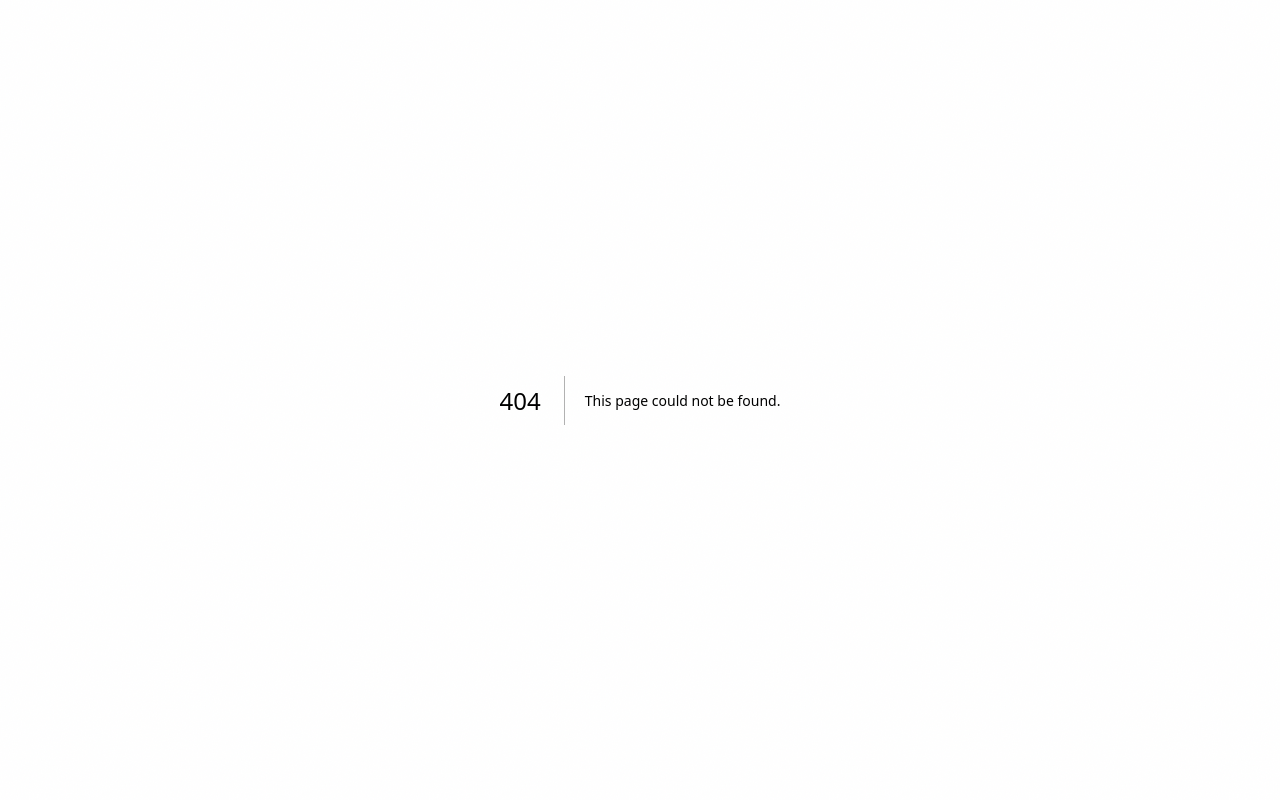
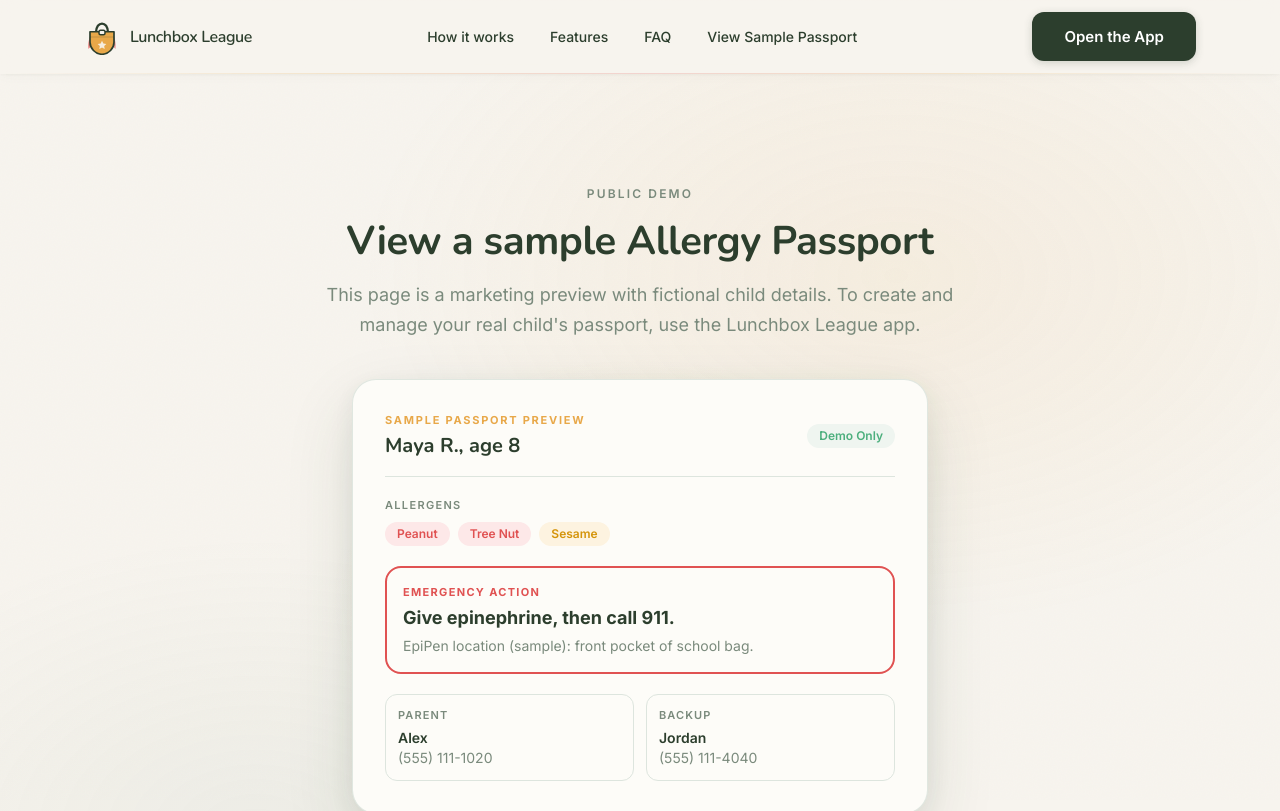
Before and after one commit to Formstone-Labs/lunchbox-league-site, a Next.js app: page /sample-passport in a window 1280 px wide. Before the commit this address had no page. Shown: the top 811 px of the page. Built offline with nearby package versions, Linux system fonts and the light colour scheme.

Commit message:
feat: add public website demo and separate from app auth flow

```diff
--- a/app/components/CTA.tsx
+++ b/app/components/CTA.tsx
@@ -163,38 +163,20 @@ export default function CTA() {
           </p>
         </div>
 
-        {/* Email signup form */}
-        <form
-          action="mailto:hello@lunchboxleague.com"
-          method="GET"
-          className="mx-auto mt-10 flex max-w-md flex-col gap-3 sm:flex-row animate-fade-up delay-100"
-        >
-          <input type="hidden" name="subject" value="Lunchbox League — early access" />
-          <input
-            type="email"
-            name="body"
-            placeholder="Your email address"
-            required
-            aria-label="Email address"
-            className="flex-1 rounded-2xl border bg-white px-5 py-3.5 text-[0.9375rem] outline-none transition-all placeholder:opacity-40 focus:ring-2"
-            style={{
-              borderColor: "rgba(221, 229, 222, 0.6)",
-              color: "var(--ll-ink)",
-              boxShadow: "0 2px 8px rgba(44, 62, 45, 0.04)",
-              // @ts-expect-error CSS custom property
-              "--tw-ring-color": "var(--ll-amber)",
-            }}
-          />
-          <button type="submit" className="ll-btn-hero whitespace-nowrap">
-            Join the League
-          </button>
-        </form>
+        <div className="mx-auto mt-10 flex max-w-2xl flex-wrap items-center justify-center gap-4 animate-fade-up delay-100">
+          <a href="https://app.lunchboxleague.com" className="ll-btn-hero">
+            Open the App
+          </a>
+          <a href="/sample-passport" className="ll-btn-secondary">
+            View Sample Passport
+          </a>
+        </div>
 
         <p
-          className="mt-4 text-xs animate-fade-up delay-200"
+          className="mx-auto mt-5 max-w-2xl text-xs animate-fade-up delay-200"
           style={{ color: "var(--ll-muted)" }}
         >
-          We only send the good stuff. Promise.
+          The website passport is a fictional sample preview. For real profiles, real caregivers, and real child safety data, open the app.
         </p>
       </div>
     </section>
--- a/app/components/Hero.tsx
+++ b/app/components/Hero.tsx
@@ -58,10 +58,14 @@ export default function Hero() {
               <Link href="https://app.lunchboxleague.com" className="ll-btn-hero">
                 Open the App
               </Link>
-              <Link href="#how-it-works" className="ll-btn-secondary">
-                See how it works
+              <Link href="/sample-passport" className="ll-btn-secondary">
+                View Sample Passport
               </Link>
             </div>
+
+            <p className="animate-fade-up delay-400 mt-4 text-sm" style={{ color: "var(--ll-muted)" }}>
+              The sample passport is a public preview with fictional details. The app is where families manage real accounts and real child data.
+            </p>
           </div>
 
           {/* --- Product-as-hero: Safety card mock --- */}
--- a/app/components/Nav.tsx
+++ b/app/components/Nav.tsx
@@ -116,6 +116,13 @@ export default function Nav() {
           >
             FAQ
           </Link>
+          <Link
+            href="/sample-passport"
+            className="rounded-lg px-4 py-2 text-sm font-medium transition-colors hover:bg-[var(--ll-amber-light)]"
+            style={{ color: "var(--ll-navy)" }}
+          >
+            View Sample Passport
+          </Link>
         </div>
 
         {/* CTA */}
--- /dev/null
+++ b/app/components/SamplePassportPreview.tsx
@@ -0,0 +1,81 @@
+export default function SamplePassportPreview() {
+  return (
+    <div className="relative mx-auto w-full max-w-xl">
+      <div
+        className="pointer-events-none absolute -inset-6 rounded-[28px]"
+        style={{
+          background:
+            "radial-gradient(ellipse at center, rgba(232,168,73,0.16) 0%, transparent 70%)",
+        }}
+      />
+
+      <article
+        className="relative overflow-hidden rounded-3xl border p-6 md:p-8"
+        style={{
+          background: "#FDFCF8",
+          borderColor: "rgba(221, 229, 222, 0.9)",
+          boxShadow:
+            "0 6px 24px rgba(44, 62, 45, 0.08), 0 28px 70px rgba(44, 62, 45, 0.12)",
+        }}
+      >
+        <header className="flex items-center justify-between gap-4 border-b pb-4" style={{ borderColor: "var(--ll-border)" }}>
+          <div>
+            <p className="text-[11px] font-bold uppercase tracking-[0.16em]" style={{ color: "var(--ll-amber)" }}>
+              Sample Passport Preview
+            </p>
+            <h2 className="mt-1 text-xl font-bold" style={{ color: "var(--ll-navy)", fontFamily: "var(--font-display)" }}>
+              Maya R., age 8
+            </h2>
+          </div>
+          <span className="rounded-full px-3 py-1 text-xs font-semibold" style={{ background: "var(--ll-sage-light)", color: "var(--ll-safe)" }}>
+            Demo Only
+          </span>
+        </header>
+
+        <section className="mt-5">
+          <p className="text-[11px] font-semibold uppercase tracking-[0.12em]" style={{ color: "var(--ll-muted)" }}>
+            Allergens
+          </p>
+          <div className="mt-2 flex flex-wrap gap-2">
+            {[
+              ["Peanut", "var(--ll-coral-light)", "var(--ll-coral)"],
+              ["Tree Nut", "var(--ll-coral-light)", "var(--ll-coral)"],
+              ["Sesame", "var(--ll-amber-light)", "var(--ll-caution)"],
+            ].map(([label, bg, color]) => (
+              <span key={label} className="rounded-full px-3 py-1 text-xs font-semibold" style={{ background: bg, color }}>
+                {label}
+              </span>
+            ))}
+          </div>
+        </section>
+
+        <section className="mt-5 rounded-2xl border-2 p-4" style={{ borderColor: "var(--ll-coral)" }}>
+          <p className="text-[11px] font-bold uppercase tracking-[0.12em]" style={{ color: "var(--ll-coral)" }}>
+            Emergency Action
+          </p>
+          <p className="mt-1 text-lg font-bold" style={{ color: "var(--ll-navy)" }}>
+            Give epinephrine, then call 911.
+          </p>
+          <p className="mt-1 text-sm" style={{ color: "var(--ll-muted)" }}>
+            EpiPen location (sample): front pocket of school bag.
+          </p>
+        </section>
+
+        <section className="mt-5 grid gap-3 sm:grid-cols-2">
+          {[
+            ["Parent", "Alex", "(555) 111-1020"],
+            ["Backup", "Jordan", "(555) 111-4040"],
+          ].map(([role, name, phone]) => (
+            <div key={role} className="rounded-xl border p-3" style={{ borderColor: "var(--ll-border)" }}>
+              <p className="text-[11px] font-semibold uppercase tracking-[0.1em]" style={{ color: "var(--ll-muted)" }}>
+                {role}
+              </p>
+              <p className="mt-1 text-sm font-semibold" style={{ color: "var(--ll-navy)" }}>{name}</p>
+              <p className="text-sm" style={{ color: "var(--ll-muted)" }}>{phone}</p>
+            </div>
+          ))}
+        </section>
+      </article>
+    </div>
+  );
+}
--- /dev/null
+++ b/app/sample-passport/page.tsx
@@ -0,0 +1,51 @@
+import Link from "next/link";
+import Nav from "../components/Nav";
+import Footer from "../components/Footer";
+import SamplePassportPreview from "../components/SamplePassportPreview";
+
+export default function SamplePassportPage() {
+  return (
+    <>
+      <Nav />
+      <main className="relative overflow-hidden py-20 md:py-28">
+        <div
+          className="pointer-events-none absolute inset-0"
+          style={{
+            background:
+              "radial-gradient(ellipse 60% 50% at 70% 20%, rgba(232,168,73,0.09) 0%, transparent 70%), radial-gradient(ellipse 55% 45% at 20% 75%, rgba(124,154,130,0.08) 0%, transparent 65%)",
+          }}
+        />
+
+        <div className="relative mx-auto max-w-6xl px-5">
+          <div className="mx-auto max-w-3xl text-center">
+            <p className="text-xs font-semibold uppercase tracking-[0.18em]" style={{ color: "var(--ll-muted)" }}>
+              Public demo
+            </p>
+            <h1 className="mt-4 ll-heading-lg">View a sample Allergy Passport</h1>
+            <p className="mx-auto mt-4 max-w-2xl text-base leading-relaxed md:text-lg" style={{ color: "var(--ll-muted)" }}>
+              This page is a marketing preview with fictional child details. To create and manage your real child&apos;s passport, use the Lunchbox League app.
+            </p>
+          </div>
+
+          <div className="mt-10">
+            <SamplePassportPreview />
+          </div>
+
+          <div className="mt-10 flex flex-wrap items-center justify-center gap-4">
+            <Link href="https://app.lunchboxleague.com" className="ll-btn-hero">
+              Open the App
+            </Link>
+            <Link href="/" className="ll-btn-secondary">
+              Back to Website
+            </Link>
+          </div>
+
+          <p className="mx-auto mt-4 max-w-2xl text-center text-sm" style={{ color: "var(--ll-muted)" }}>
+            Sample preview only (no account required). The app experience uses your authenticated account and your real child data.
+          </p>
+        </div>
+      </main>
+      <Footer />
+    </>
+  );
+}
```
Also changed, not shown: 1 other file (tests, documents, lock files or other folders).
